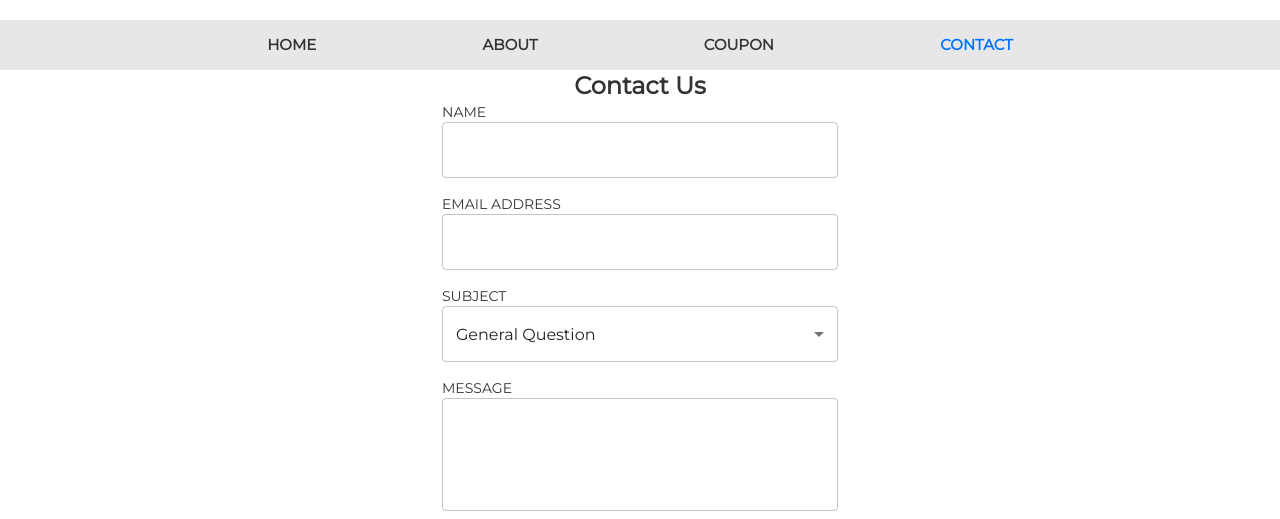
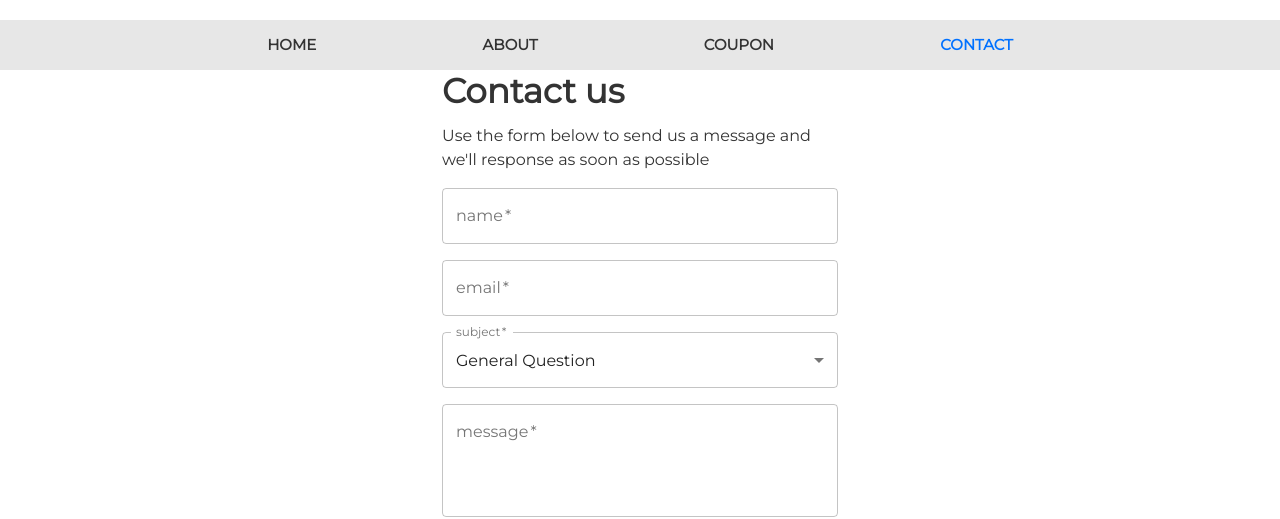
Before and after one commit to jamesikjo/choi-smog, a React (Create React App) app: page /contact in a window 1280 px wide. Shown: the part 125-644 px from the top of the page. Built offline with nearby package versions, Linux system fonts and the light colour scheme.

Commit message:
update contact form

```diff
--- a/src/pages/AboutUs.js
+++ b/src/pages/AboutUs.js
@@ -24,7 +24,7 @@ const AboutUs = () => {
           alignItems: "center",
         }}
       >
-        <Typography variant="h5" color="primary" gutterBottom>
+        <Typography variant="h4" color="primary" gutterBottom>
           <b>{aboutUs}</b>
         </Typography>
 
--- a/src/pages/ContactForm.js
+++ b/src/pages/ContactForm.js
@@ -54,23 +54,24 @@ const ContactForm = () => {
         className={classes.form}
       >
         <input type="hidden" name="form-name" value="contact choismog" />
-        <label>
-          <Typography
-            color="primary"
-            variant="h5"
-            align="center"
-            justify="center"
-          >
-            <b>Contact Us</b>
-          </Typography>
-        </label>
         <Container maxWidth="xs">
           <Grid container direction="column" justifyContent="center">
             <Grid container direction="column" spacing={2}>
               <Grid item xs={12}>
-                <Typography color="primary" variant="body2">
-                  NAME
+                <Typography
+                  color="primary"
+                  variant="h4"
+                  justify="center"
+                  gutterBottom
+                >
+                  <b>Contact us</b>
                 </Typography>
+                <Typography color="primary" variant="body1" justify="center">
+                  Use the form below to send us a message and we'll response as
+                  soon as possible
+                </Typography>
+              </Grid>
+              <Grid item xs={12}>
                 <TextField
                   required
                   fullWidth
@@ -79,14 +80,10 @@ const ContactForm = () => {
                   label="name"
                   name="name"
                   type="name"
-                  InputLabelProps={{ style: { fontSize: 0 }, shrink: false }}
                 />
               </Grid>
 
               <Grid item xs={12}>
-                <Typography color="primary" variant="body2">
-                  EMAIL ADDRESS
-                </Typography>
                 <TextField
                   required
                   fullWidth
@@ -95,14 +92,10 @@ const ContactForm = () => {
                   label="email"
                   name="email"
                   type="email"
-                  InputLabelProps={{ style: { fontSize: 0 }, shrink: false }}
                 />
               </Grid>
 
               <Grid item xs={12}>
-                <Typography color="primary" variant="body2">
-                  SUBJECT
-                </Typography>
                 <TextField
                   required
                   fullWidth
@@ -116,7 +109,6 @@ const ContactForm = () => {
                   SelectProps={{
                     native: true,
                   }}
-                  InputLabelProps={{ style: { fontSize: 0 }, shrink: false }}
                 >
                   {subjects.map((option) => (
                     <option key={option} value={option}>
@@ -127,9 +119,6 @@ const ContactForm = () => {
               </Grid>
 
               <Grid item xs={12}>
-                <Typography color="primary" variant="body2">
-                  MESSAGE
-                </Typography>
                 <TextField
                   required
                   fullWidth
@@ -139,7 +128,6 @@ const ContactForm = () => {
                   id="message"
                   label="message"
                   name="message"
-                  InputLabelProps={{ style: { fontSize: 0 }, shrink: false }}
                   style={{ paddingBottom: "1rem" }}
                 />
               </Grid>
```
